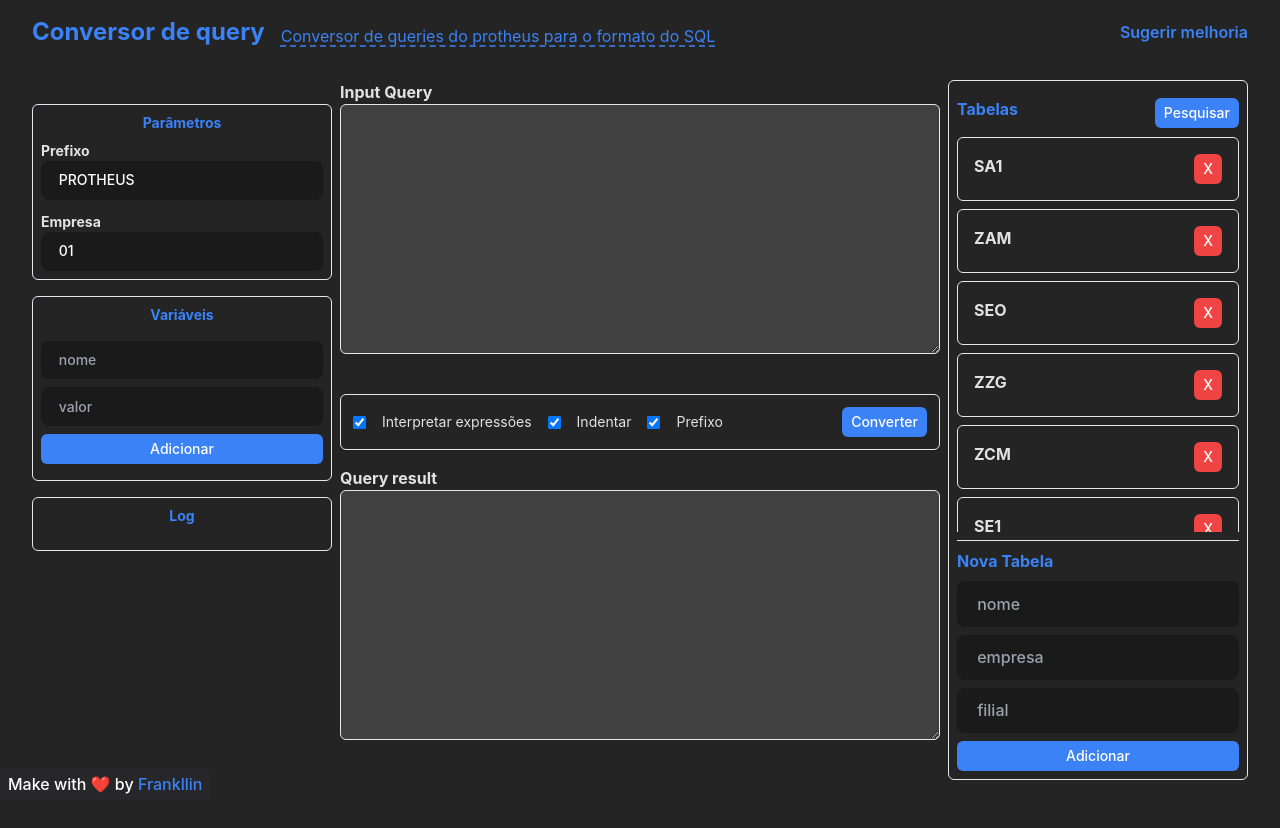
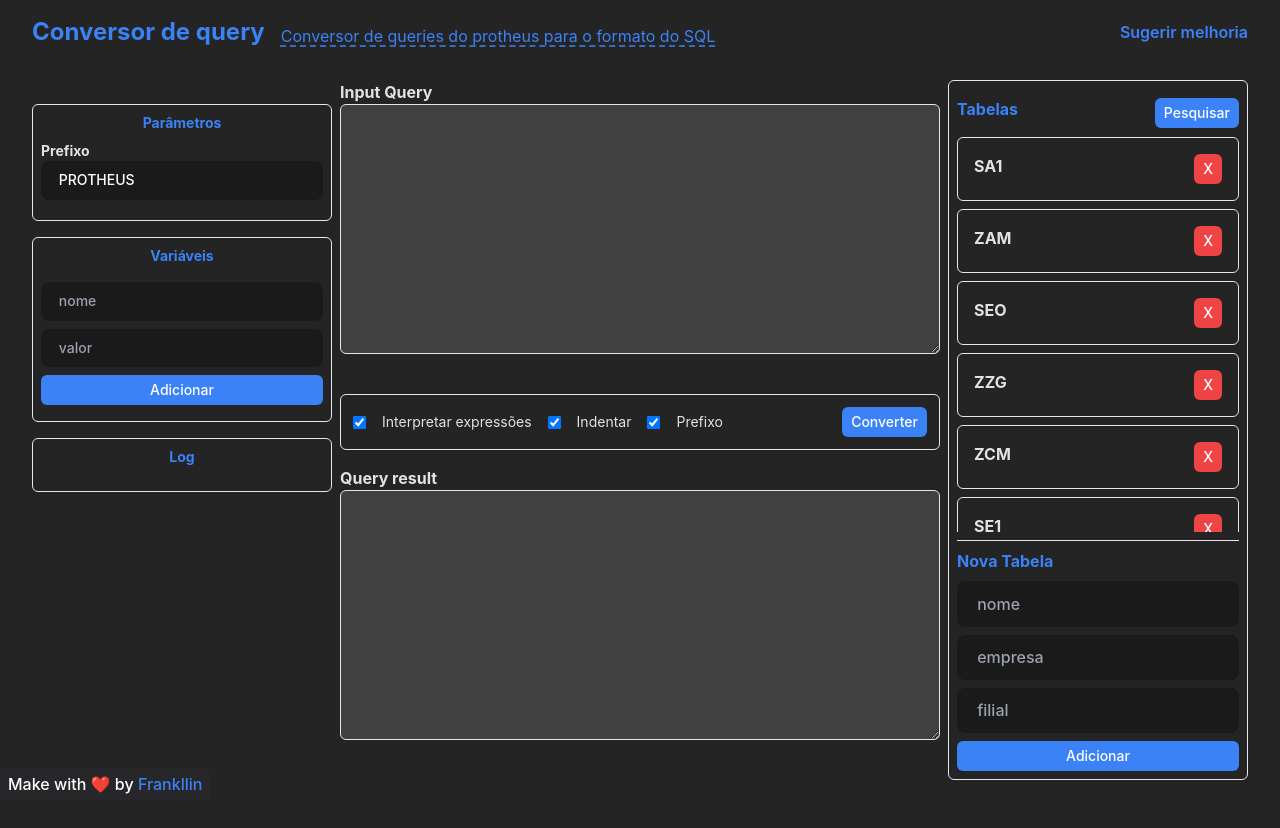
Before and after one commit to frankllin15/queryp-convert, a Preact app: page / in a window 1280 px wide. Built offline with nearby package versions, Linux system fonts and the light colour scheme.

Commit message:
comment unused input

```diff
--- a/src/components/AsideParams.jsx
+++ b/src/components/AsideParams.jsx
@@ -68,7 +68,7 @@
                         className="border"
                     ></input>
                 </div>
-                <div className="flex flex-col">
+                {/* <div className="flex flex-col">
                     <label className="font-bold" for="query">
                         Empresa
                     </label>
@@ -79,7 +79,7 @@
                         value="01"
                         className="border"
                     ></input>
-                </div>
+                </div> */}
             </div>
             <form
                 onSubmit={handleAddVariable}
```
